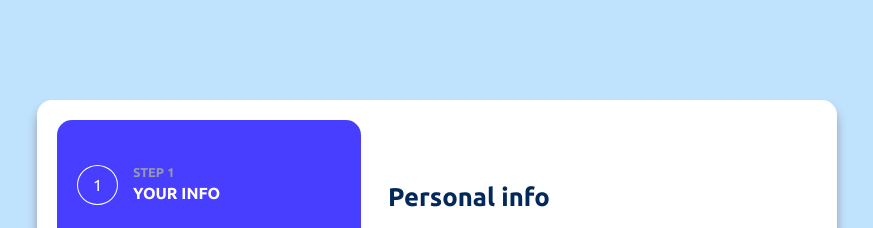
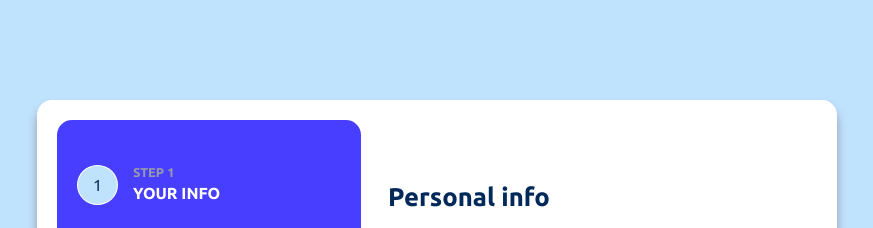
Before and after one commit to guido2288/multi-step-form, a React app: page / in a window 1280 px wide. Shown: the top 228 px of the page, without its empty margins (203-1076 px from the left). Built offline with nearby package versions, Linux system fonts and the light colour scheme; the HTML template or start-up script is replaced by a standard one.

Commit message:
highlighted steps added

```diff
--- a/src/components/Steps.jsx
+++ b/src/components/Steps.jsx
@@ -2,10 +2,12 @@ import './styles/Steps.css';
 
 const Steps = ({step}) => {
 
+  console.log(step)
+
   return (
     <ul className='steps_containers'>
     <li>
-      <span >1</span>
+      <span className={ step === 1 ? "step_highlighted" : "" } >1</span>
       <div className='steps_item'>
         <p className='step'>STEP 1</p>
         <p>YOUR INFO</p>
@@ -13,7 +15,7 @@ const Steps = ({step}) => {
 
     </li>
     <li>
-      <span>2</span>
+      <span className={ step === 2 ? "step_highlighted" : "" } >2</span>
       <div className='steps_item'>
         <p className='step'>STEP 2</p>
         <p>SELECT PLAN</p>
@@ -21,7 +23,7 @@ const Steps = ({step}) => {
 
     </li>
     <li>
-      <span>3</span>
+      <span className={ step === 3 ? "step_highlighted" : "" } >3</span>
       <div className='steps_item'>
         <p className='step'>STEP 3</p>
         <p>ADD-ONS</p>
@@ -29,7 +31,7 @@ const Steps = ({step}) => {
 
     </li>
     <li>
-      <span>4</span>
+      <span className={ step === 4 ? "step_highlighted" : "" } >4</span>
       <div className='steps_item'>
         <p className='step'>STEP 4</p>
         <p>SUMMARY</p>
--- a/src/components/styles/Steps.css
+++ b/src/components/styles/Steps.css
@@ -15,6 +15,11 @@ li span{
     border: solid 1px var(--White);
     border-radius: 50%;
     padding: 5px 10px;
+}
+
+.step_highlighted{
+  background-color: var(--LightBluePrimary);
+  color: var(--MarineblueLight);
 }
 
 .steps_item{
```
